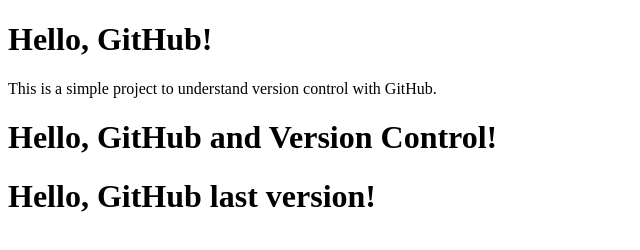
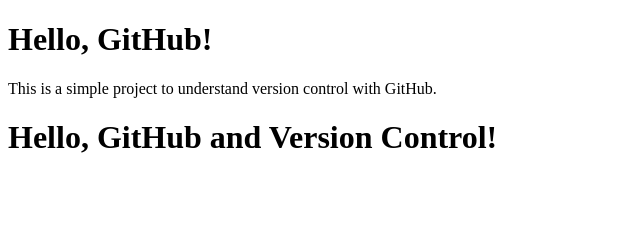
Before and after one commit to ProgrammerXX1/my-simple-project, a plain HTML site: page index.html in a window 1280 px wide. Shown: the whole page, without its empty margins (0-640 px from the left). Drawn offline with Linux system fonts and the light colour scheme.

Commit message:
change 1

```diff
--- a/index.html
+++ b/index.html
@@ -7,6 +7,5 @@
     <h1>Hello, GitHub!</h1>
     <p>This is a simple project to understand version control with GitHub.</p>
     <h1>Hello, GitHub and Version Control!</h1>
-    <h1>Hello, GitHub last version!</h1>
 </body>
 </html>
```
